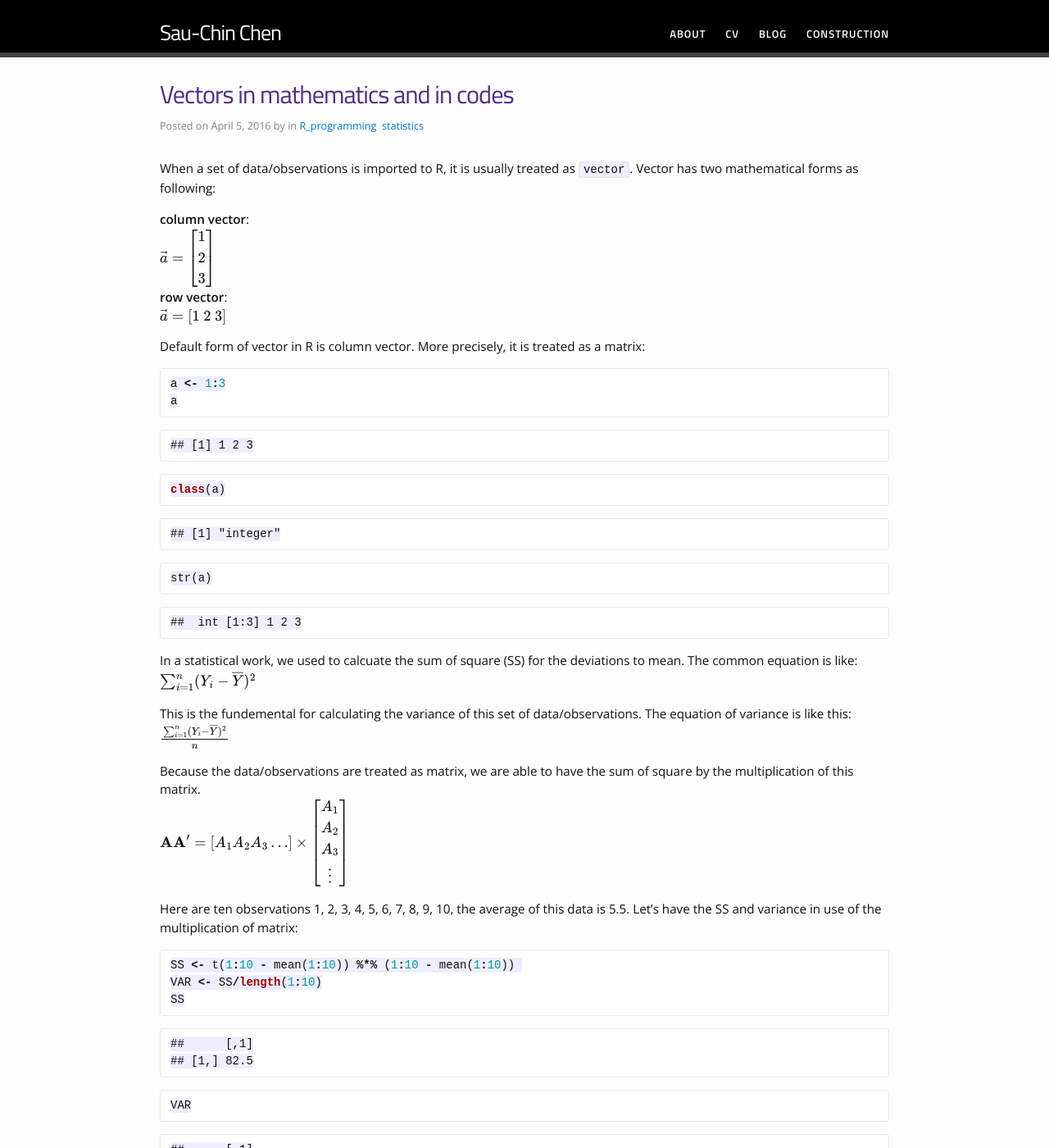
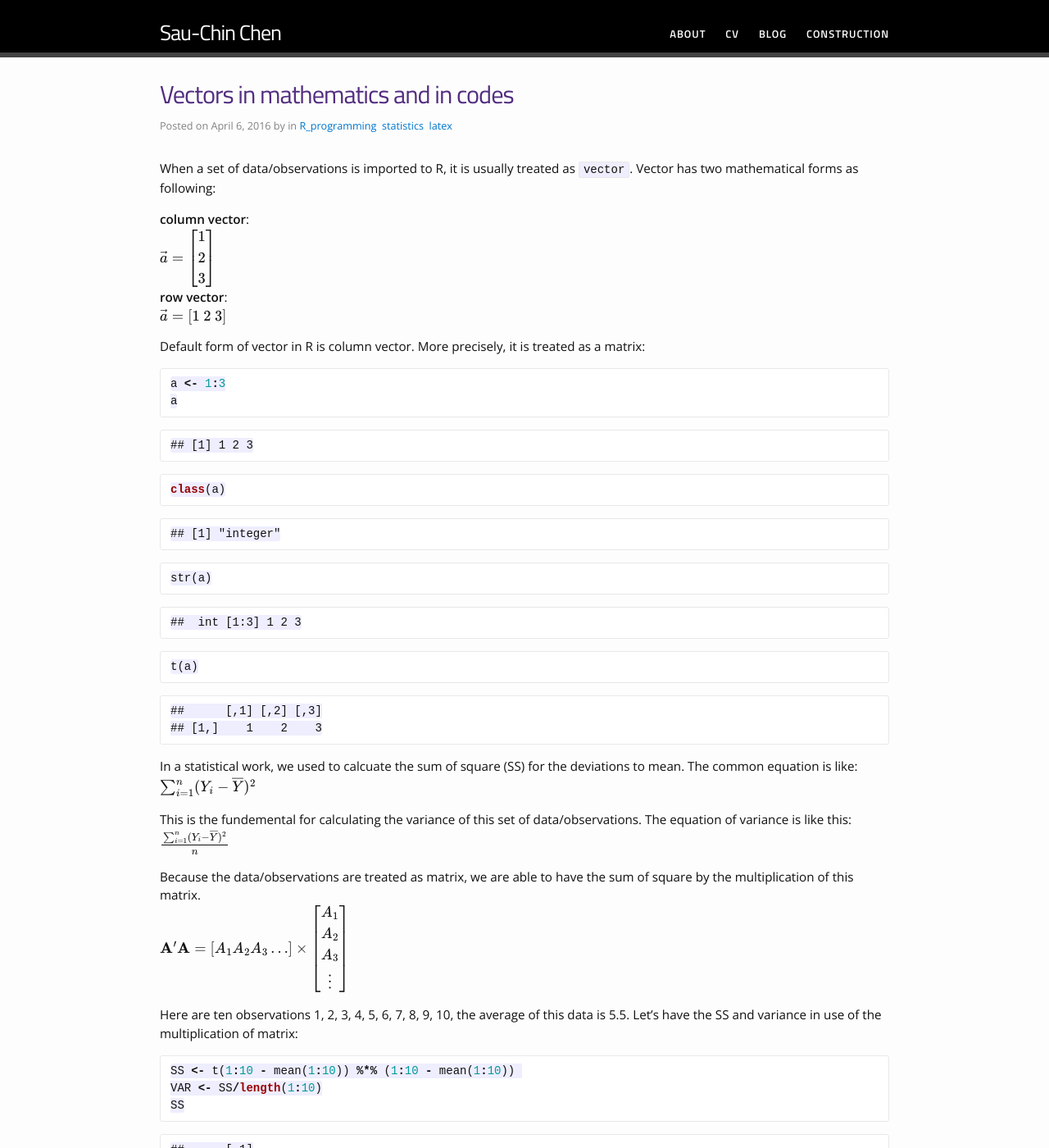
Before and after one commit to SCgeeker/SCgeeker.github.io, a Jekyll site: the page built from _posts/2016-04-05-vectors-in-mathematics-and-in-codes.md, in a window 1280 px wide and 1400 px high. Shown: the whole window at 82% size. Built offline with Jekyll 4.4.1, drawn with Linux system fonts in a browser that asks for light colours; formulas are drawn with MathJax 3; comment, search, counter and statistics services are not loaded.

Commit message:
Update welcome and some posts

````diff
--- a/_posts/2016-04-05-vectors-in-mathematics-and-in-codes.md
+++ b/_posts/2016-04-05-vectors-in-mathematics-and-in-codes.md
@@ -1,8 +1,8 @@
 ---
 layout: post
 title:  Vectors in mathematics and in codes
-date: 2016-04-05
-categories: [R_programming, statistics]
+date: 2016-04-06
+categories: [R_programming, statistics, latex]
 ---
 When a set of data/observations is imported to R, it is usually treated as `vector`. Vector has two mathematical forms as following:
 
@@ -42,6 +42,15 @@ str(a)
 ##  int [1:3] 1 2 3
 ```
 
+```r
+t(a)
+```
+
+```
+##      [,1] [,2] [,3]
+## [1,]    1    2    3
+```
+
 In a statistical work, we used to calcuate the sum of square (SS) for the deviations to mean. The common equation is like:
 $$ \sum_{i=1}^{n}(Y_{i}-\overline{Y})^2 $$
 
@@ -49,7 +58,7 @@ This is the fundemental for calculating the variance of this set of data/observa
 $$ \frac{\sum_{i=1}^{n}(Y_{i}-\overline{Y})^2}{n} $$
 
 Because the data/observations are treated as matrix, we are able to have the sum of square by the multiplication of this matrix.
-$$ \mathbf{AA'} =
+$$ \mathbf{A'A} =
 \begin{bmatrix} A_1 A_2 A_3 \dots\end{bmatrix}
 \times
 \begin{bmatrix}
--- a/_source/display-math-equation-in-post/2016-04-05-display-math-equation-in-post.Rmd
+++ b/_source/display-math-equation-in-post/2016-04-05-display-math-equation-in-post.Rmd
@@ -3,7 +3,7 @@ layout: post
 title:  Display Math Equation in Post
 date: `r Sys.Date()`
 published: true
-categories: [statistics]
+categories: [statistics, latex]
 ---
 
 There will be many posts demostrate how to transfer the mathematical laws to the codes, and the reversed flaw. I start from this famous equation:
--- a/_source/vectors-in-mathematics-and-in-codes/2016-04-05-vectors-in-mathematics-and-in-codes.Rmd
+++ b/_source/vectors-in-mathematics-and-in-codes/2016-04-05-vectors-in-mathematics-and-in-codes.Rmd
@@ -2,7 +2,7 @@
 layout: post
 title:  Vectors in mathematics and in codes
 date: `r Sys.Date()`
-categories: [R_programming, statistics]
+categories: [R_programming, statistics, latex]
 ---
 When a set of data/observations is imported to R, it is usually treated as `vector`. Vector has two mathematical forms as following:
 
@@ -21,6 +21,7 @@ a <- 1:3
 a
 class(a)
 str(a)
+t(a)
 ```
 
 In a statistical work, we used to calcuate the sum of square (SS) for the deviations to mean. The common equation is like:
@@ -30,7 +31,7 @@ This is the fundemental for calculating the variance of this set of data/observa
 $$ \frac{\sum_{i=1}^{n}(Y_{i}-\overline{Y})^2}{n} $$
 
 Because the data/observations are treated as matrix, we are able to have the sum of square by the multiplication of this matrix.
-$$ \mathbf{AA'} =
+$$ \mathbf{A'A} =
 \begin{bmatrix} A_1 A_2 A_3 \dots\end{bmatrix}
 \times
 \begin{bmatrix}
--- a/index.html
+++ b/index.html
@@ -8,6 +8,6 @@ layout: default
 
 <h1>Welcome</h1>
 
-<p>This is Sau-Chin Chen's website and blog. I share my experiences through this website. You will access the source codes in my Github account. Any comment are welcome to my e-mail.</p>
+<p>This is Sau-Chin Chen's website and blog. This website is collecting what I have learnd and what I will learn. You will access the source codes in my <a href="https://github.com/SCgeeker/SCgeeker.github.io">Github repo</a>. If they are helpful for you, you can fork them on Github. Any comment are welcome to my e-mail or left in the end of every post.</p>
 
 </div>
````
Also changed, not shown: _posts/2016-04-05-display-math-equation-in-post.md (+3 -3 lines).
